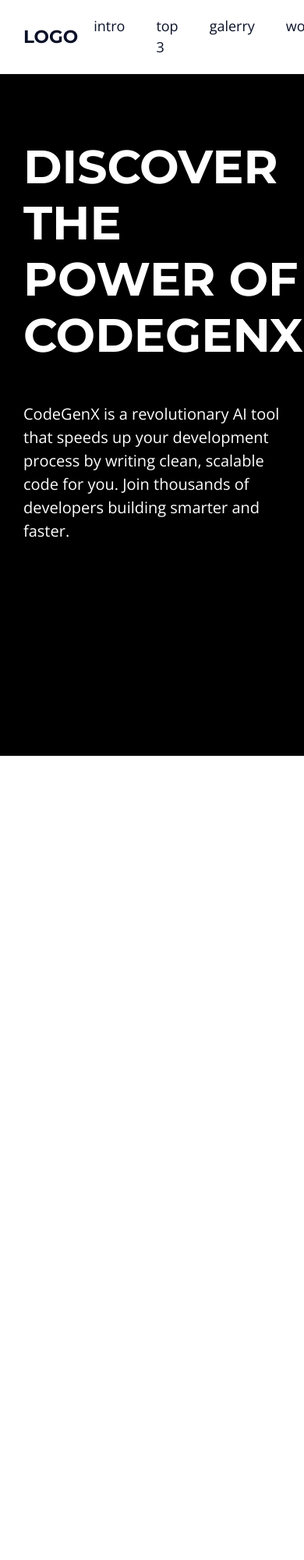
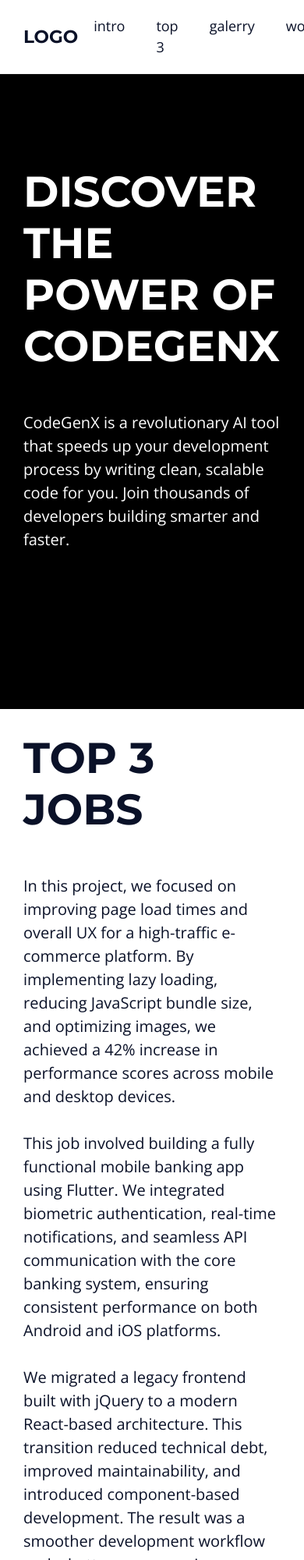
Before and after one commit to MatheusMoreira08/Page, a plain HTML site: page index.html in a window 390 px wide. Shown: the top 2000 px of the page at 78% size. Before the commit the page ends 1813 px from the top, so only its background shows below. Drawn offline with nearby package versions, Linux system fonts and the light colour scheme.

Commit message:
08/05/2025

```diff
--- a/assets/css/class.css
+++ b/assets/css/class.css
@@ -7,6 +7,7 @@
 
 .white-bg {
     background: var(--white-color);
+    color: var(--primary-color);
 }
 
 .main-content {
--- a/assets/css/elements.css
+++ b/assets/css/elements.css
@@ -5,6 +5,8 @@
 
 html {
     font-size: 62.5%;
+    scroll-behavior: smooth;
+    scroll-padding-top: 65px;
 }
 
 body {
@@ -26,10 +28,14 @@ h1 {
 
 h2 {
     font-size: 5.5rem;
+    margin-bottom: 5rem;
+    text-transform: uppercase;
+    line-height: 1.2;
 }
 
 h3 {
-    font-size: 5rem;
+    font-size: 6rem;
+
 }
 
 h4 {
@@ -47,3 +53,7 @@ h6 {
 a {
     text-decoration: none;
 }
+
+p {
+    margin-bottom: 3rem;
+}
--- a/assets/css/style.css
+++ b/assets/css/style.css
@@ -1,10 +1,9 @@
 .intro-content {
-    position: relative;
-    top: -8rem;
     display: grid;
     grid-template-columns: 1fr 1.5fr;
     gap: var(--gap);
-    height: 100vh;
+    height: calc(100vh - 65px); /* Compensa o menu fixo */
+    padding-top: 2rem;
 }
 
 .intro-text-content, .intro-img {
@@ -13,14 +12,17 @@
     justify-content: center;
 }
 
-.intro-text-content h2 {
-    font-size: 6rem;
-    margin-bottom: 5rem;
-    text-transform: uppercase;
-    line-height: 1.2;
-}
 
 .intro-img img {
     max-width: 80%;
     height: auto;
 }
+
+.top3-content {
+    max-width: 64rem;
+    display: flex;
+    flex-flow: column wrap;
+    justify-content: center;
+    height: 100vh;
+    text-align: center;
+}
--- a/index.html
+++ b/index.html
@@ -25,8 +25,8 @@
             </h1>
             <nav>
                 <ul>
-                    <li><a href="#">intro</a></li>
-                    <li><a href="#">top 3</a></li>
+                    <li><a href="#intro">intro</a></li>
+                    <li><a href="#top3">top 3</a></li>
                     <li><a href="#">galerry</a></li>
                     <li><a href="#">work</a></li>
                     <li><a href="#">contact</a></li>
@@ -38,7 +38,7 @@
 
     <div class="menu-spacing"></div>
 
-    <section class="intro main-bg section">
+    <section id="intro" class="intro main-bg section">
         <div class="main-content intro-content">
             <div class="intro-text-content">
                 <h2> Discover the Power of CodeGenX</h2>
@@ -47,12 +47,31 @@
                     for you. Join thousands of developers building smarter and faster.</p>
             </div>
             <div class="intro-img">
-                <img src="./assets/img/java-script-frameworks_.svg" alt="Ilustração representando frameworks JavaScript como React, Angular e Vue">
+                <img src="./assets/img/java-script-frameworks_.svg"
+                    alt="Ilustração representando frameworks JavaScript como React, Angular e Vue">
             </div>
         </div>
     </section>
 
-    <section class="white-bg section">
+    <section id="top3" class="white-bg section">
+        <div class="main-content    ">
+            <h2>top 3 jobs</h2>
+            <p>In this project, we focused on improving page load times and overall UX for a high-traffic e-commerce
+                platform. By implementing lazy loading, reducing JavaScript bundle size, and optimizing images, we
+                achieved a 42% increase in performance scores across mobile and desktop devices.
+            </p>
+            <p>
+                This job involved building a fully functional mobile banking app using Flutter. We integrated biometric
+                authentication, real-time notifications, and seamless API communication with the core banking system,
+                ensuring consistent performance on both Android and iOS platforms.
+            </p>
+            <p>
+                We migrated a legacy frontend built with jQuery to a modern React-based architecture. This transition
+                reduced technical debt, improved maintainability, and introduced component-based development. The result
+                was a smoother development workflow and a better user experience overall.
+            </p>
+        </div>
+
 
     </section>
 </body>
```
